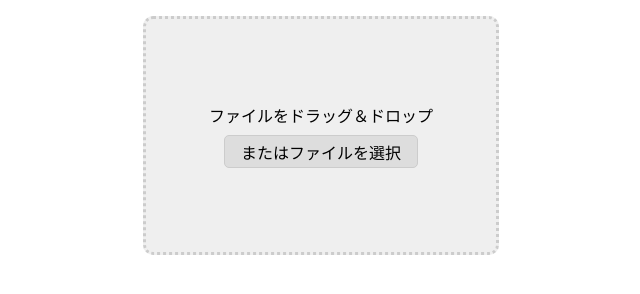
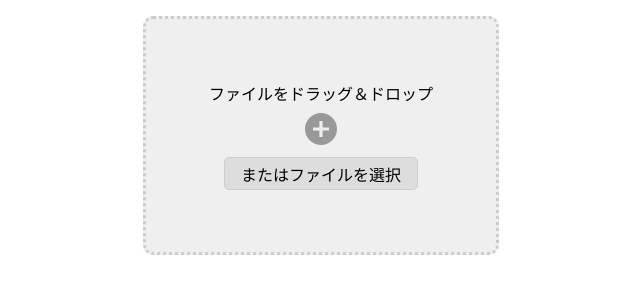
Before and after one commit to dws2020/file-drag-n-drop, a plain HTML site: page index.html in a window 1280 px wide. Shown: the whole page, without its empty margins (319-959 px from the left). Drawn offline with Linux system fonts and the light colour scheme.

Commit message:
Addアイコンを追加

```diff
--- a/index.html
+++ b/index.html
@@ -10,6 +10,7 @@
 <body>
     <section class="drop-area">
         <div>ファイルをドラッグ＆ドロップ</div>
+        <div><img src="./assets/images/addIcon.svg" alt=""></div>
         <label for="dropped-files" class="file-select-button">またはファイルを選択</label>
         <input type="file" name="files" id="dropped-files" multiple>
     </section>
```
Also changed, not shown: assets/images/addIcon.svg (added).
